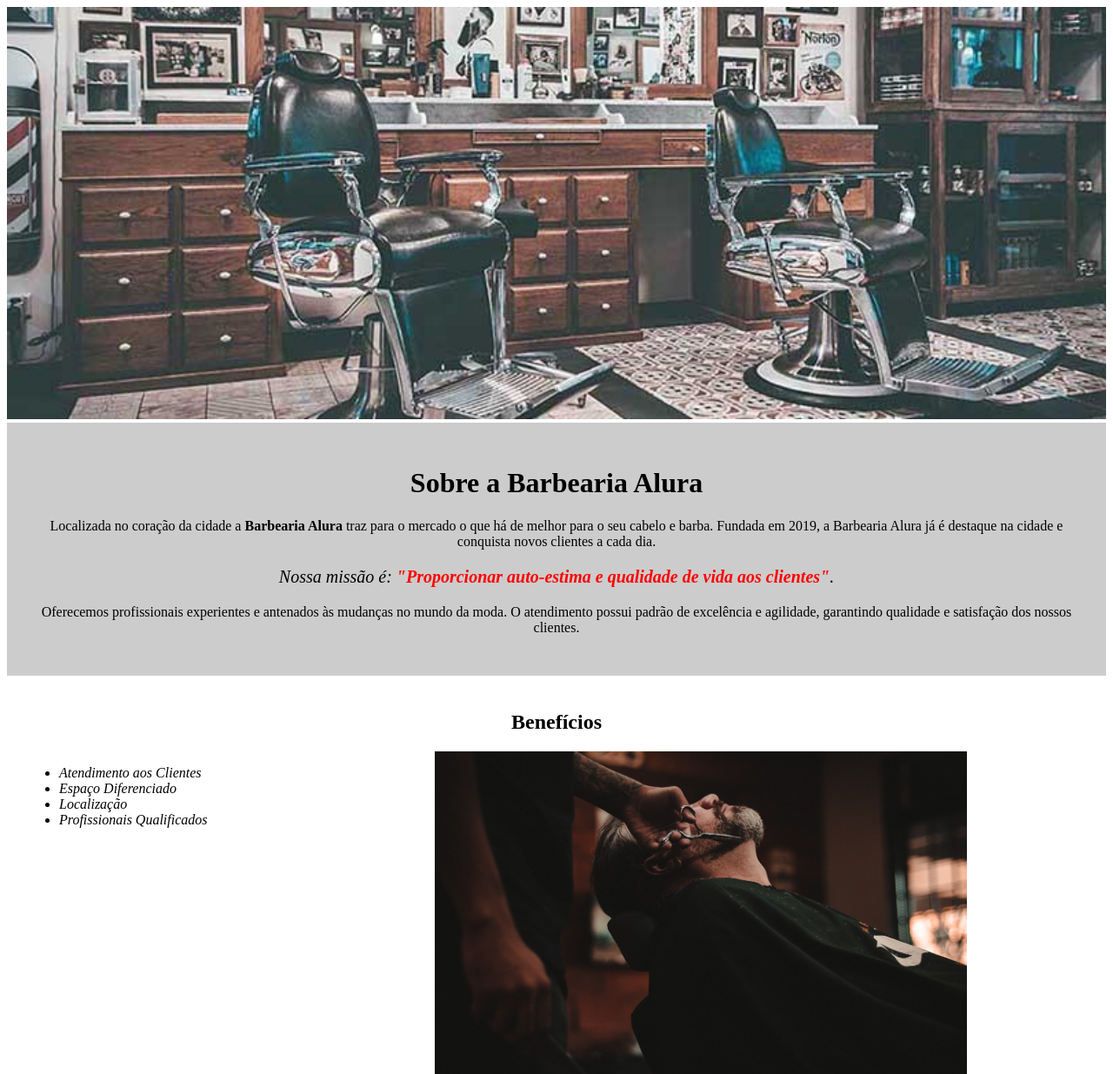
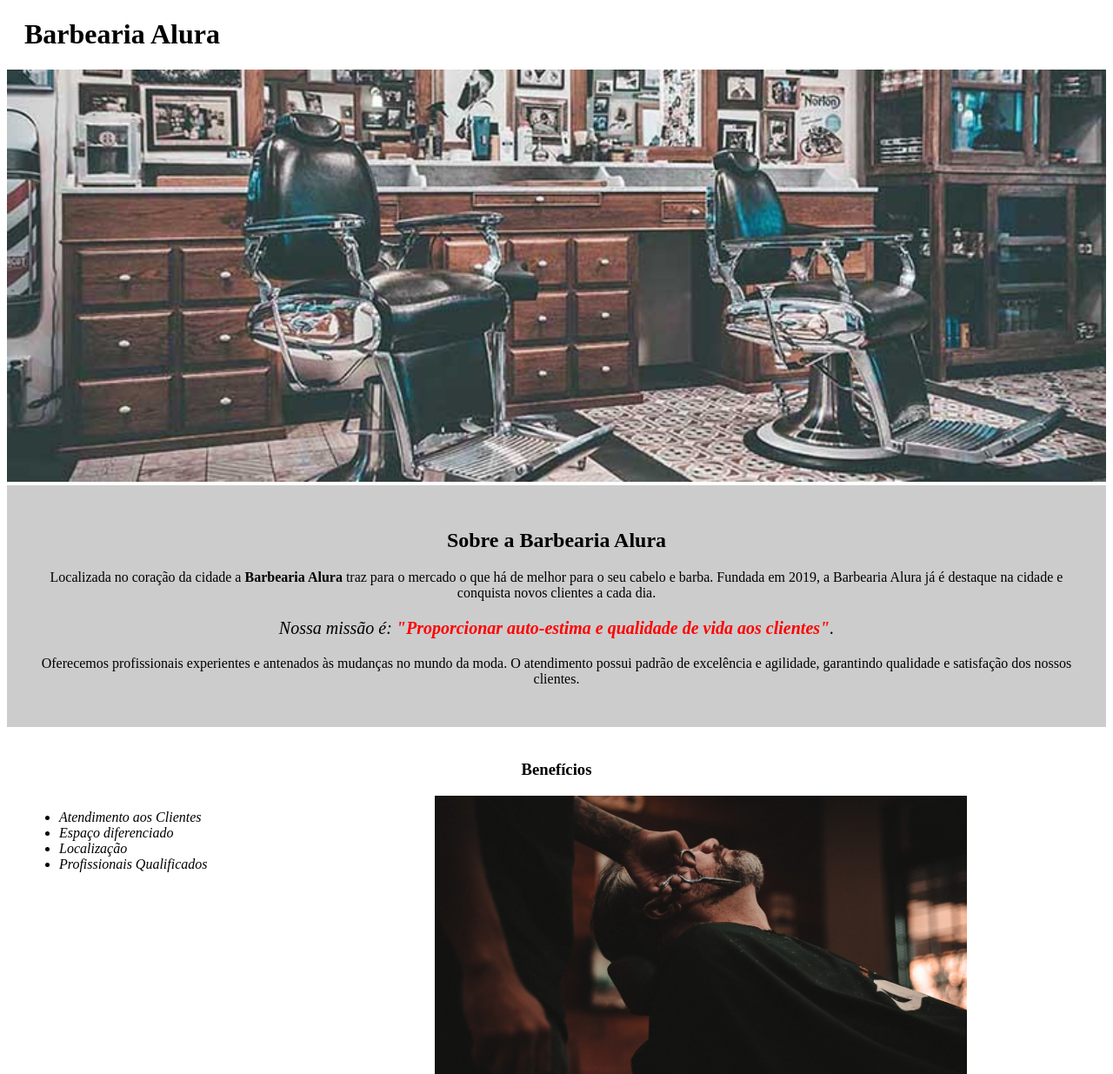
Before and after one commit to odntht/Alura-HTML5-e-CSS3-parte-1, a plain HTML site: page index.html in a window 1280 px wide. Shown: the top 1235 px of the page at 87% size. Drawn offline with Linux system fonts and the light colour scheme.

Commit message:
UPDATE - Finalizando Aula 6 - Finalizando a Pagina

```diff
--- a/index.html
+++ b/index.html
@@ -1,6 +1,5 @@
 <!DOCTYPE html>
 <html lang="pt-br">
-
 	<head>
 		<meta charset="UTF-8">
 		<title>Barbearia Alura</title>
@@ -8,36 +7,31 @@
 	</head>
 
 	<body>
+		<header>
+			<h1 class="titulo-principal">Barbearia Alura</h1>
+		</header>
+		<img id="banner" src="banner.jpg">
+		<div class="principal">
+			<h2 class="titulo-centralizado">Sobre a Barbearia Alura</h2>
 
-    <img id="banner" src="banner.jpg" alt="">
-    <div class="principal">
-        <h1>Sobre a Barbearia Alura</h1>
+			<p>Localizada no coração da cidade a <strong>Barbearia Alura</strong> traz para o mercado o que há de melhor para o seu cabelo e barba. Fundada em 2019, a Barbearia Alura já é destaque na cidade e conquista novos clientes a cada dia.</p>
 
-        <p>Localizada no coração da cidade a <strong>Barbearia Alura</strong> traz para o mercado o que há de melhor
-            para o
-            seu
-            cabelo e barba.
-            Fundada em 2019, a Barbearia Alura já é destaque na cidade e conquista novos clientes a cada dia.</p>
+			<p id="missao"><em>Nossa missão é: <strong>"Proporcionar auto-estima e qualidade de vida aos clientes"</strong>.</em></p>
 
-        <p id="missao"><em>Nossa missão é: <strong>"Proporcionar auto-estima e qualidade de vida aos
-                    clientes"</strong>.</em></p>
+			<p>Oferecemos profissionais experientes e antenados às mudanças no mundo da moda. O atendimento possui padrão de excelência e agilidade, garantindo qualidade e satisfação dos nossos clientes.</p>
+		</div>
 
-        <p>Oferecemos profissionais experientes e antenados às mudanças no mundo da moda.
-            O atendimento possui padrão de excelência e agilidade, garantindo qualidade e satisfação dos nossos
-            clientes.
-        </p>
-    </div>
 		<div class="beneficios">
-        <h2>Benefícios</h2>
+			<h3 class="titulo-centralizado">Benefícios</h3>
+
 			<ul>
 				<li class="itens">Atendimento aos Clientes</li>
-            <li class="itens">Espaço Diferenciado</li>
+				<li class="itens">Espaço diferenciado</li>
 				<li class="itens">Localização</li>
 				<li class="itens">Profissionais Qualificados</li>
 			</ul>
-        <img src="beneficios.jpg" alt="" class="imagembeneficios">
+
+			<img src="beneficios.jpg" class="imagembeneficios">
 		</div>
-
 	</body>
-
 </html>
--- a/style.css
+++ b/style.css
@@ -1,16 +1,22 @@
+body {
 
+}
 
 #banner {
-    width: 100%;
+	width:100%;
 }
 
-.principal {
-    background-color: #CCCCCC;
+.principal{
+	background: #CCCCCC;
 	padding: 30px;
 }
 
-h1 {
-    text-align: center;
+.titulo-principal {
+	padding-left: 20px;
+}
+
+.titulo-centralizado {
+	text-align: center
 }
 
 p {
@@ -18,7 +24,7 @@ p {
 }
 
 #missao {
-    font-size: 20px;
+	font-size: 20px
 }
 
 em strong {
@@ -26,16 +32,12 @@ em strong {
 }
 
 .itens {
-    font-style: italic;
+	font-style: italic
 }
 
 .beneficios {
-    background-color: #FFFFFF;
+	background: #FFFFFF;
 	padding: 20px;
-}
-
-h2 {
-    text-align: center;
 }
 
 ul {
@@ -45,6 +47,6 @@ ul {
 	margin-right: 15%;
 }
 
-.imagembeneficios{
+.imagembeneficios {
 	width: 50%;
 }
```
Lines whose indentation alone changed are shown as unchanged.
